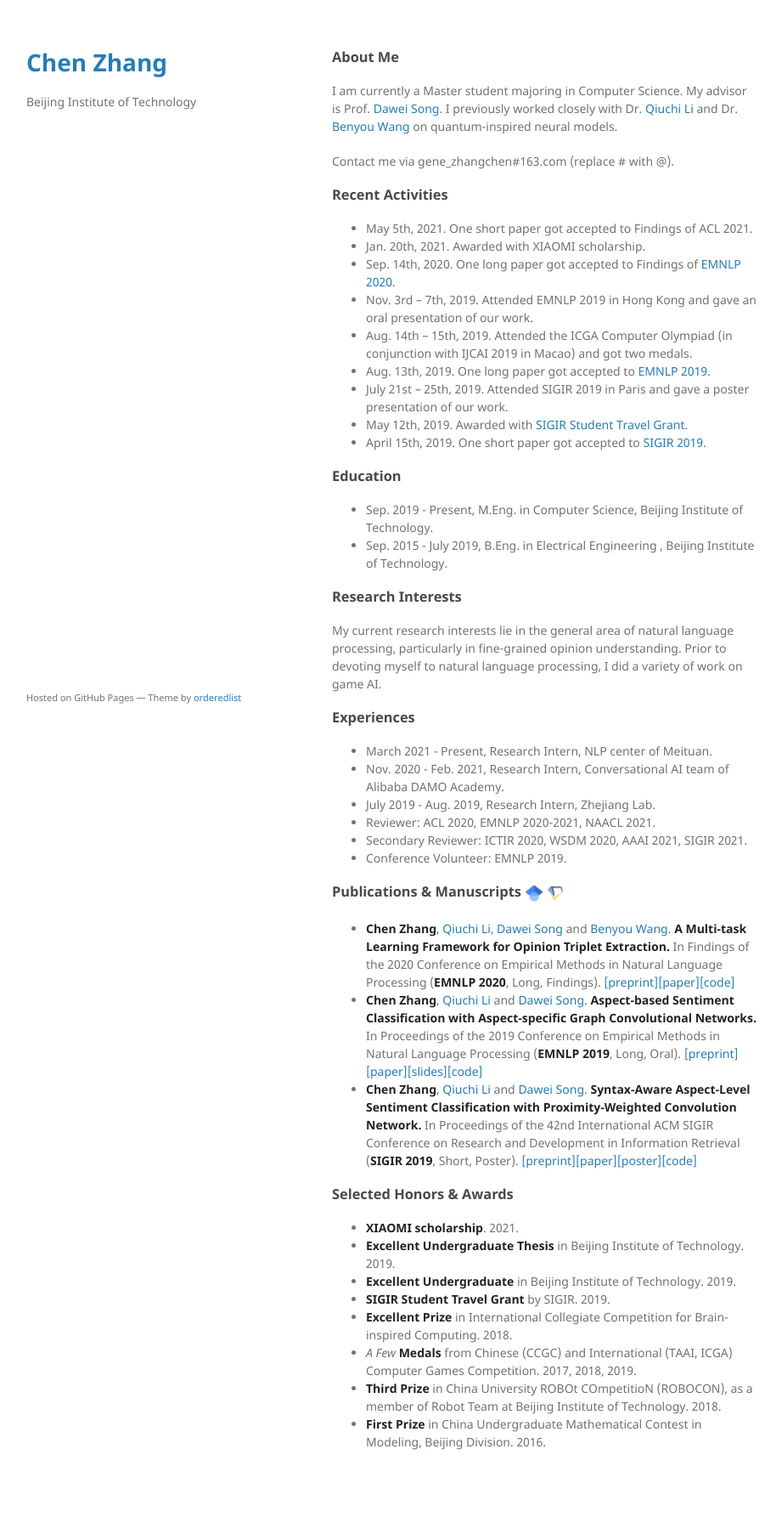
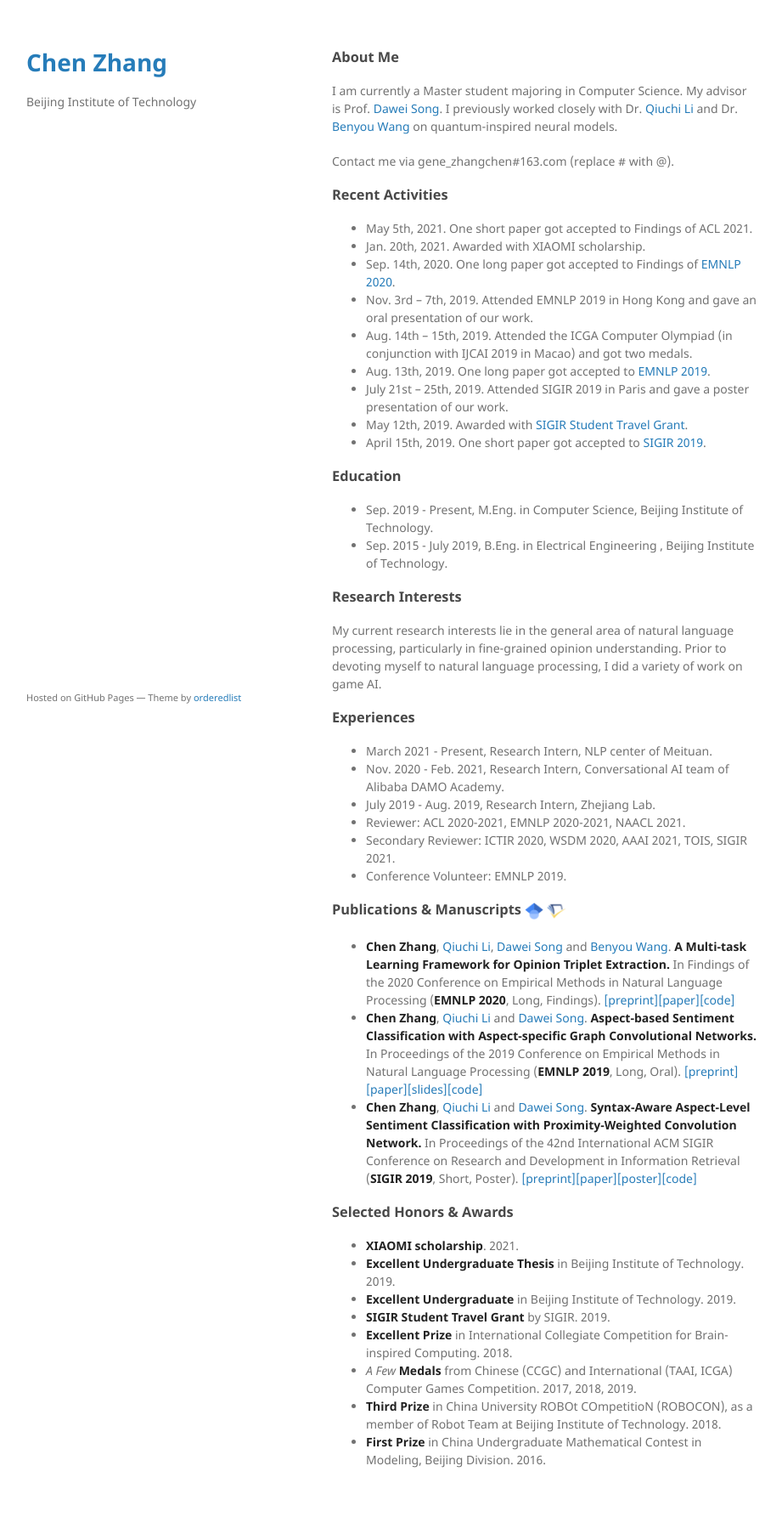
Before and after one commit to GeneZC/genezc.github.io, a Jekyll site: the page built from index.md, in a window 1280 px wide. Shown: the whole page at 85% size, without its empty margins (179-1100 px from the left). Built offline with Jekyll 4.4.1, drawn with Linux system fonts in a browser that asks for light colours; our own code applies the rules of GitHub Pages for plain Markdown files; before the commit the page ends 1777 px from its top, so only the background shows below that.

Commit message:
Update index.md

```diff
--- a/index.md
+++ b/index.md
@@ -34,8 +34,8 @@ My current research interests lie in the general area of natural language proces
 * March 2021 - Present, Research Intern, NLP center of Meituan.
 * Nov. 2020 - Feb. 2021, Research Intern, Conversational AI team of Alibaba DAMO Academy.
 * July 2019 - Aug. 2019, Research Intern, Zhejiang Lab.
-* Reviewer: ACL 2020, EMNLP 2020-2021, NAACL 2021.
-* Secondary Reviewer: ICTIR 2020, WSDM 2020, AAAI 2021, SIGIR 2021.
+* Reviewer: ACL 2020-2021, EMNLP 2020-2021, NAACL 2021.
+* Secondary Reviewer: ICTIR 2020, WSDM 2020, AAAI 2021, TOIS, SIGIR 2021.
 * Conference Volunteer: EMNLP 2019.
 
 ### Publications & Manuscripts [<img src="./assets/img/google.ico" width="22" height="22" alt="google" align=center/>](https://scholar.google.com/citations?user=IMwAXWcAAAAJ) [<img src="./assets/img/semantic.ico" width="22" height="22" alt="semantic" align=center/>](https://www.semanticscholar.org/author/Chen-Zhang/145107889)
```
